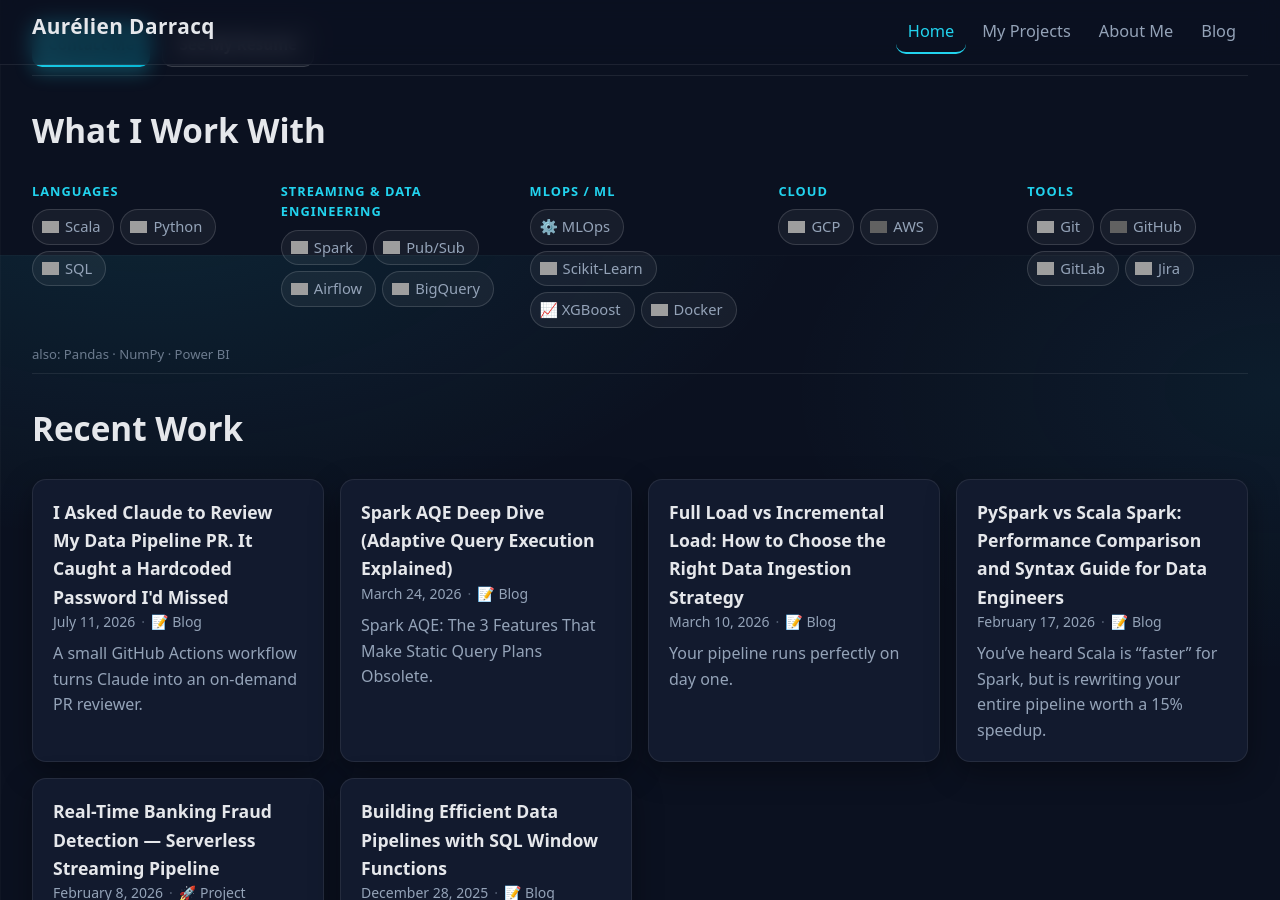
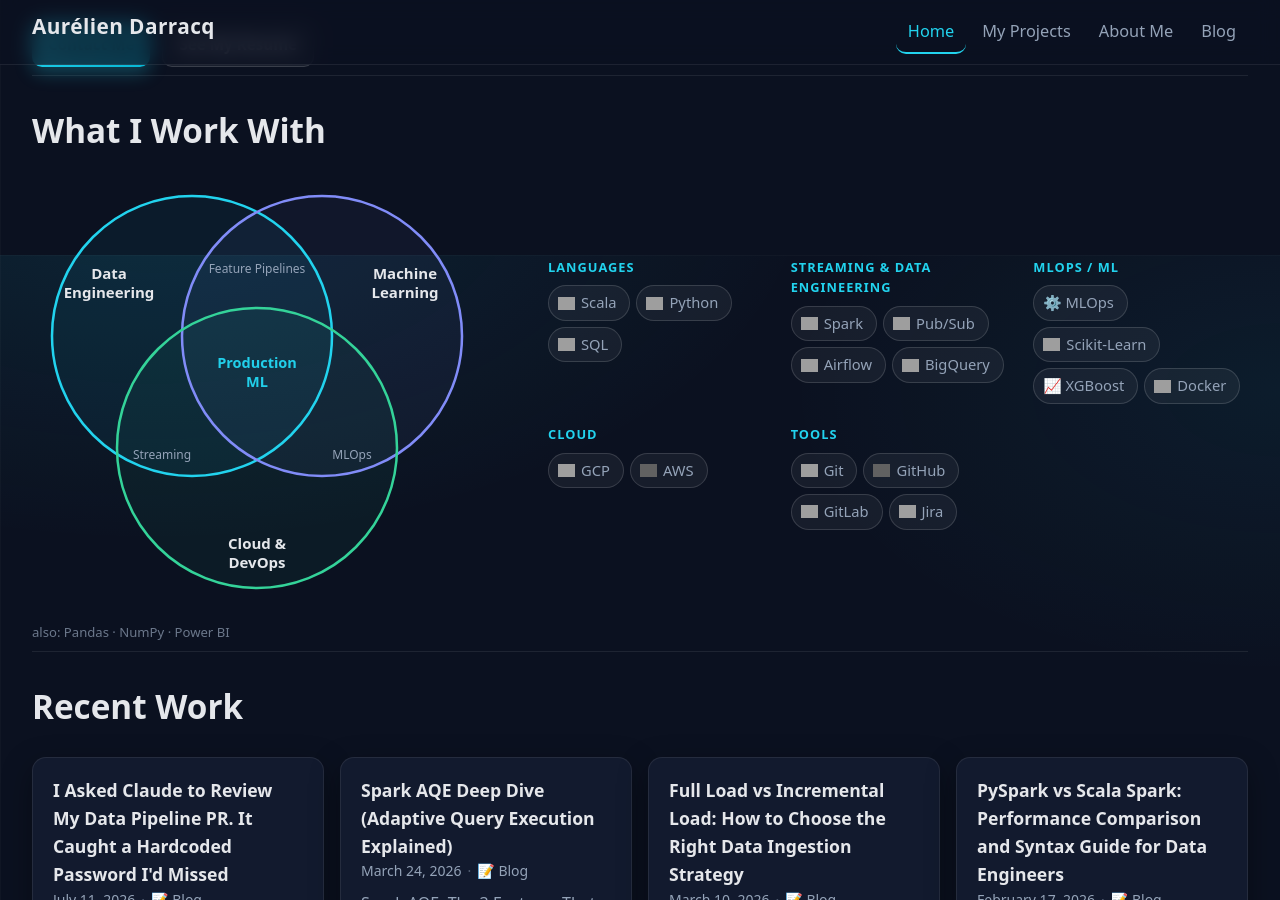
Before and after one commit to aurelpow/portofolio-website, a Jekyll site: the page built from index.md, in a window 1280 px wide and 900 px high, scrolled down 645 px. Built offline with Jekyll 4.4.1, drawn with Linux system fonts in a browser that asks for light colours; grey boxes are pictures that could not be loaded.

Commit message:
[C030] : Add an animated Venn diagram to the skills section
Inline SVG showing Data Engineering, Machine Learning, and Cloud & DevOps
overlapping into Production ML, with Feature Pipelines/Streaming/MLOps in
the intersections. Circles draw themselves in via stroke-dashoffset when
scrolled into view, then labels fade in; degrades to fully visible with
JS off or reduced motion on. No new library.

```diff
--- a/index.md
+++ b/index.md
@@ -41,7 +41,27 @@
 
 <section class="skills-panel reveal">
   <h2>What I Work With</h2>
-  <div class="skills-grid">
+  <div class="skills-layout">
+
+    <div class="skills-venn">
+      <svg class="venn" viewBox="35 20 460 425" role="img" aria-label="Venn diagram: data engineering, machine learning, and cloud overlap in production ML">
+        <circle class="venn-fill venn-f1" cx="195" cy="175" r="140"/>
+        <circle class="venn-fill venn-f2" cx="325" cy="175" r="140"/>
+        <circle class="venn-fill venn-f3" cx="260" cy="287" r="140"/>
+        <circle class="venn-circle venn-c1" cx="195" cy="175" r="140" pathLength="1"/>
+        <circle class="venn-circle venn-c2" cx="325" cy="175" r="140" pathLength="1"/>
+        <circle class="venn-circle venn-c3" cx="260" cy="287" r="140" pathLength="1"/>
+        <text class="venn-label" x="112" y="118">Data<tspan x="112" dy="19">Engineering</tspan></text>
+        <text class="venn-label" x="408" y="118">Machine<tspan x="408" dy="19">Learning</tspan></text>
+        <text class="venn-label" x="260" y="388">Cloud &amp;<tspan x="260" dy="19">DevOps</tspan></text>
+        <text class="venn-sub" x="260" y="112">Feature Pipelines</text>
+        <text class="venn-sub" x="165" y="298">Streaming</text>
+        <text class="venn-sub" x="355" y="298">MLOps</text>
+        <text class="venn-center" x="260" y="207">Production<tspan x="260" dy="19">ML</tspan></text>
+      </svg>
+    </div>
+
+    <div class="skills-grid">
 
     <div class="skills-group">
       <p class="skills-label">Languages</p>
@@ -91,6 +111,8 @@
     </div>
 
   </div>
+
+  </div>
   <p class="skills-secondary">also: Pandas · NumPy · Power BI</p>
 </section>
 
```
